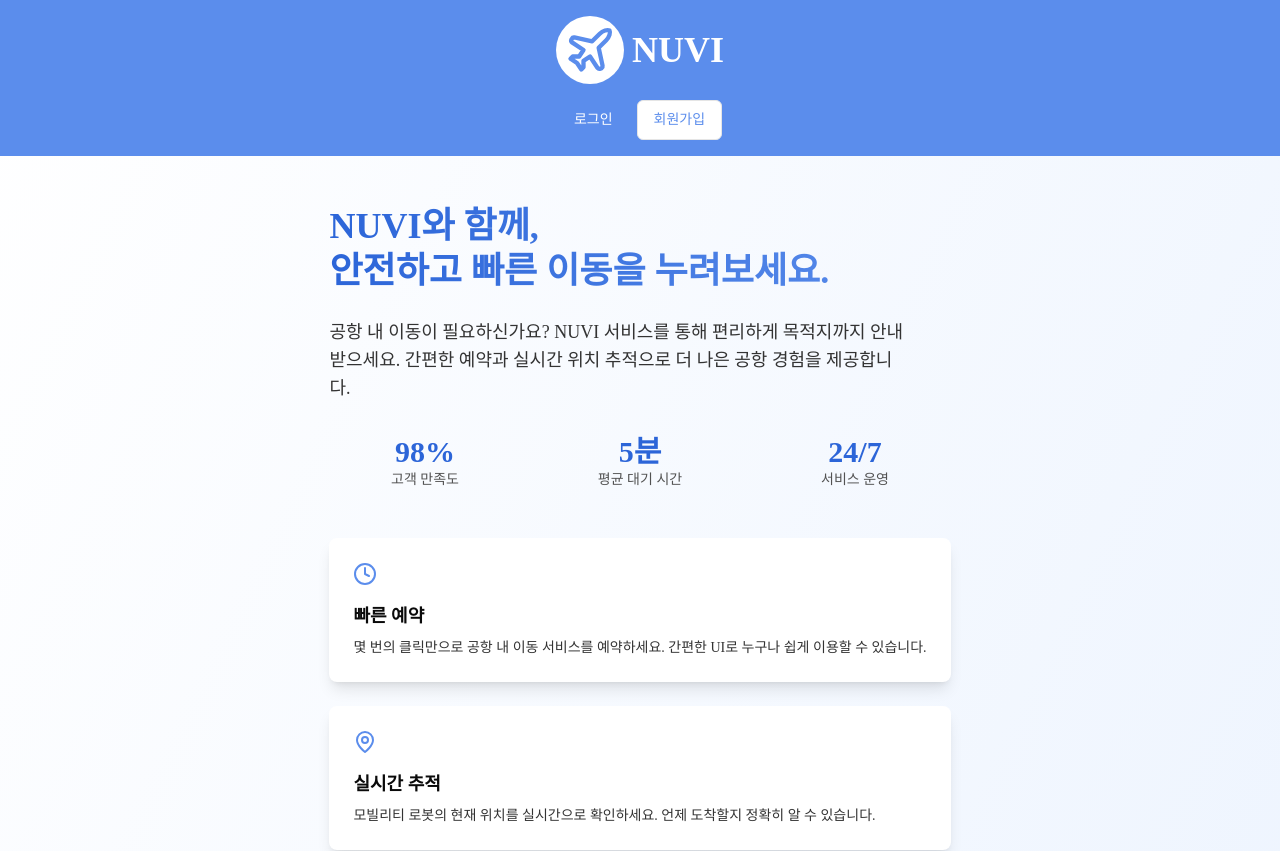
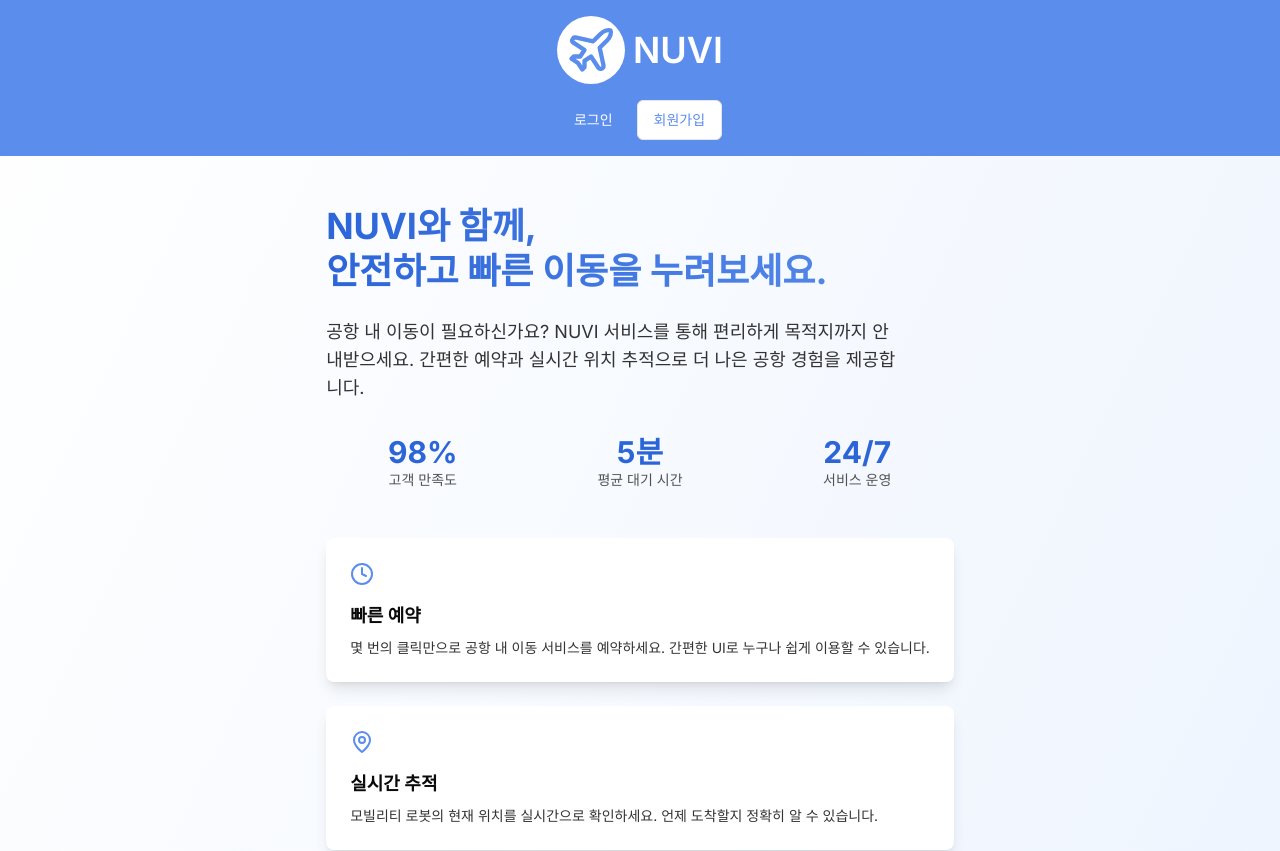
Before and after one commit to Aronvision/webpage, a Next.js app: page / in a window 1280 px wide. Shown: the top 851 px of the page. Built offline with nearby package versions, Linux system fonts and the light colour scheme.

Commit message:
Fix: CSS 및 폰트 설정 개선, 레이아웃 수정

```diff
--- a/src/app/globals.css
+++ b/src/app/globals.css
@@ -4,6 +4,9 @@
 
 @layer base {
   :root {
+    --font-sans: Inter, system-ui, -apple-system, BlinkMacSystemFont, 'Segoe UI', Roboto, 'Helvetica Neue', Arial, sans-serif;
+    --font-mono: 'Roboto Mono', ui-monospace, SFMono-Regular, Menlo, Monaco, Consolas, 'Liberation Mono', 'Courier New', monospace;
+
     --background: 0 0% 100%;
     --foreground: 0 0% 3.9%;
     --card: 0 0% 100%;
@@ -102,7 +105,33 @@
   * {
     @apply border-border;
   }
-  body {
+  html, body {
     @apply bg-background text-foreground;
+    font-family: var(--font-sans);
+  }
+  code, pre, kbd {
+    font-family: var(--font-mono);
+  }
+  h1, h2, h3, h4, h5, h6 {
+    @apply font-bold;
+  }
+  h1 {
+    @apply text-3xl;
+  }
+  h2 {
+    @apply text-2xl;
+  }
+  h3 {
+    @apply text-xl;
+  }
+  a {
+    @apply text-primary-700 hover:underline;
   }
 }
+
+/* 추가 유틸리티 클래스 */
+@layer utilities {
+  .text-balance {
+    text-wrap: balance;
+  }
+}
--- a/src/app/layout.tsx
+++ b/src/app/layout.tsx
@@ -6,13 +6,15 @@ import { AuthProvider } from '@/components/auth/auth-provider';
 import { Toaster } from '@/components/ui/sonner';
 
 const inter = Inter({
+  subsets: ['latin'],
+  display: 'swap',
   variable: '--font-sans',
-  subsets: ['latin'],
 });
 
 const robotoMono = Roboto_Mono({
+  subsets: ['latin'],
+  display: 'swap',
   variable: '--font-mono',
-  subsets: ['latin'],
 });
 
 export const metadata: Metadata = {
@@ -26,10 +28,8 @@ export default function RootLayout({
   children: React.ReactNode;
 }>) {
   return (
-    <html suppressHydrationWarning>
-      <body
-        className={`${inter.variable} ${robotoMono.variable} antialiased`}
-      >
+    <html lang="ko" suppressHydrationWarning className={`${inter.variable} ${robotoMono.variable}`}>
+      <body className="min-h-screen bg-background font-sans antialiased">
         <Providers>
           <AuthProvider>{children}</AuthProvider>
           <Toaster />
--- a/tailwind.config.js
+++ b/tailwind.config.js
@@ -1,8 +1,13 @@
 /** @type {import('tailwindcss').Config} */
 module.exports = {
   darkMode: ['class'],
-  content: ['./src/**/*.{ts,tsx}'],
-  prefix: '',
+  content: ['./src/**/*.{js,ts,jsx,tsx}'],
+  safelist: [
+    'bg-primary-500',
+    'text-primary-500',
+    'bg-secondary-500',
+    'text-secondary-500',
+  ],
   theme: {
     container: {
       center: true,
```
